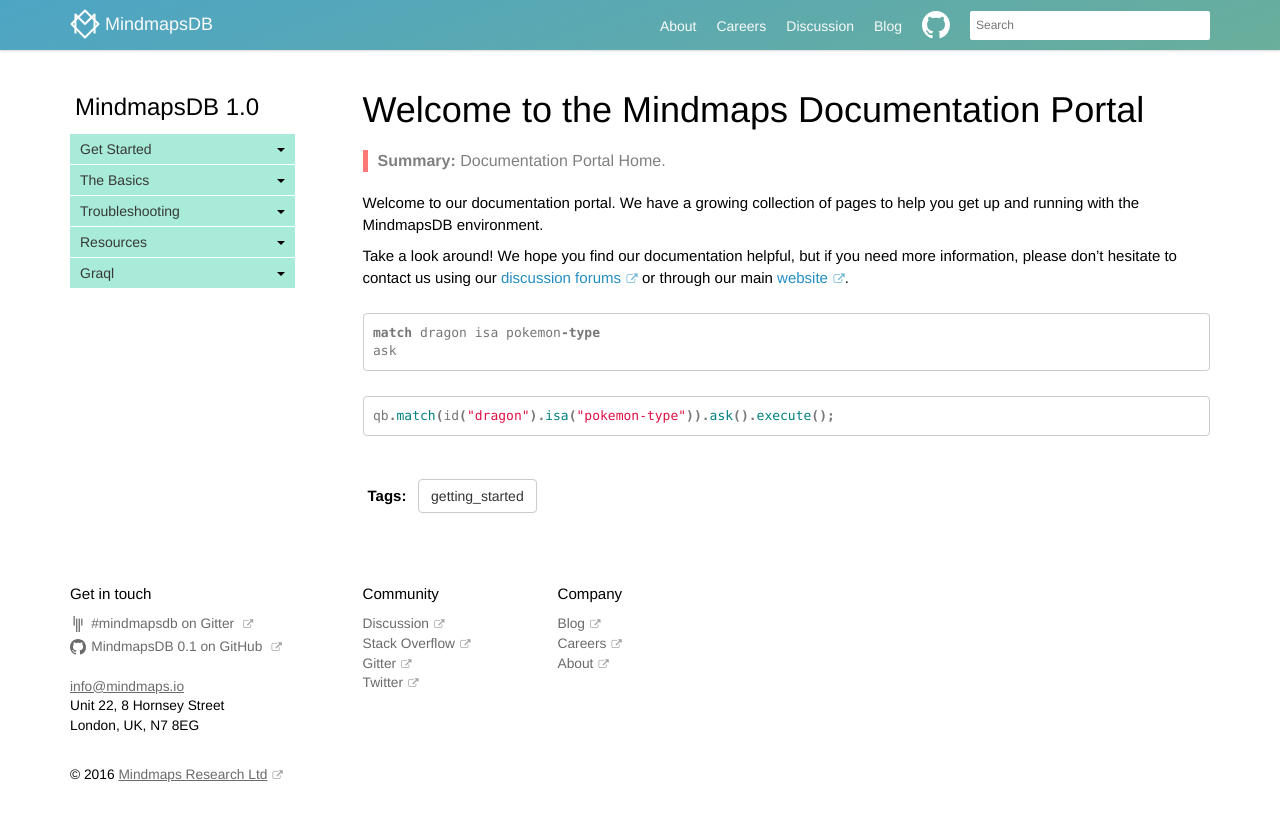
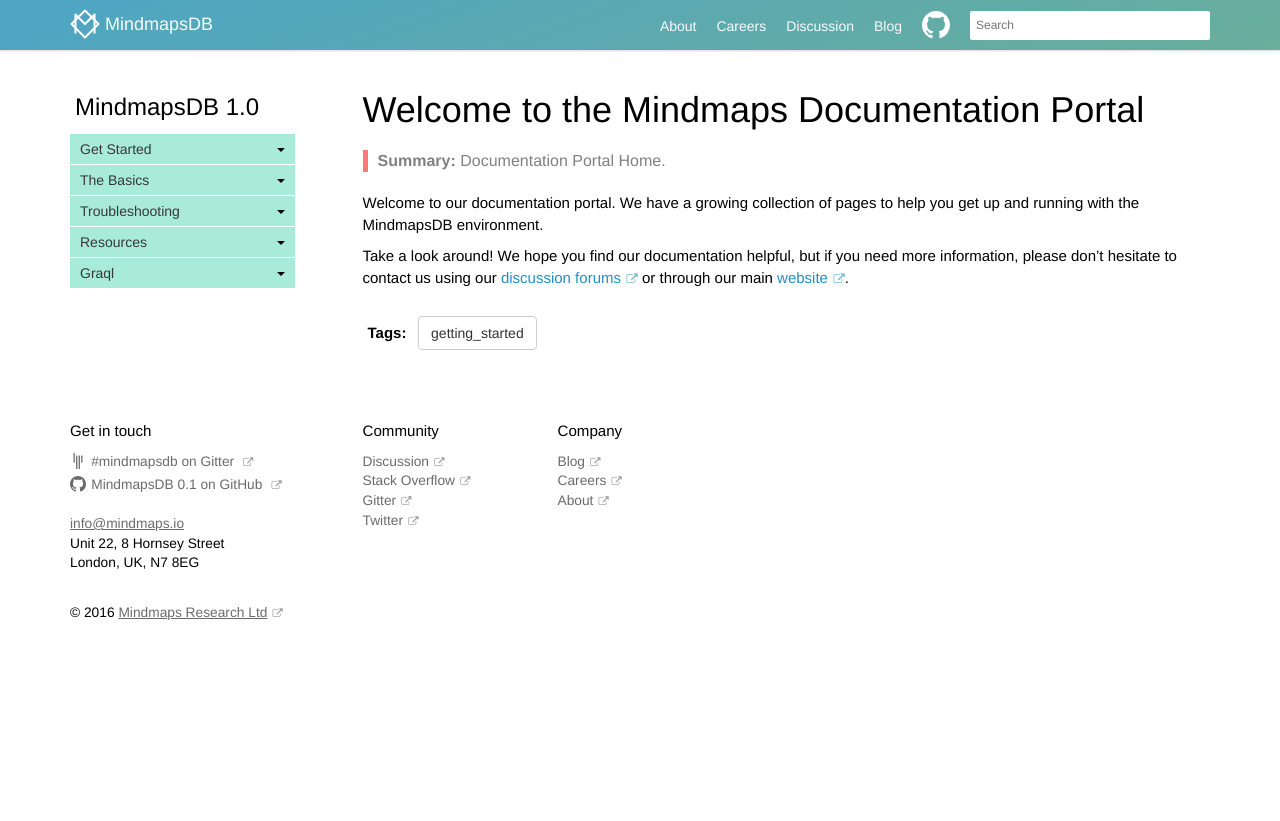
Before and after one commit to kasper-piskorski/docs, a Jekyll site: the page built from index.md, in a window 1280 px wide. Shown: the top 821 px of the page. Built offline with Jekyll 4.4.1, drawn with Linux system fonts in a browser that asks for light colours; nearby versions of some CDN libraries; some web fonts are replaced; comment, search, counter and statistics services are not loaded.

Commit message:
Remove extraneous text on index.md

````diff
--- a/index.md
+++ b/index.md
@@ -17,12 +17,4 @@ Take a look around! We hope you find our documentation helpful, but if you need
 
 
 
-```sql
-match dragon isa pokemon-type
-ask
-```
-```java
-qb.match(id("dragon").isa("pokemon-type")).ask().execute();
-```
-
 {% include links.html %}
````
